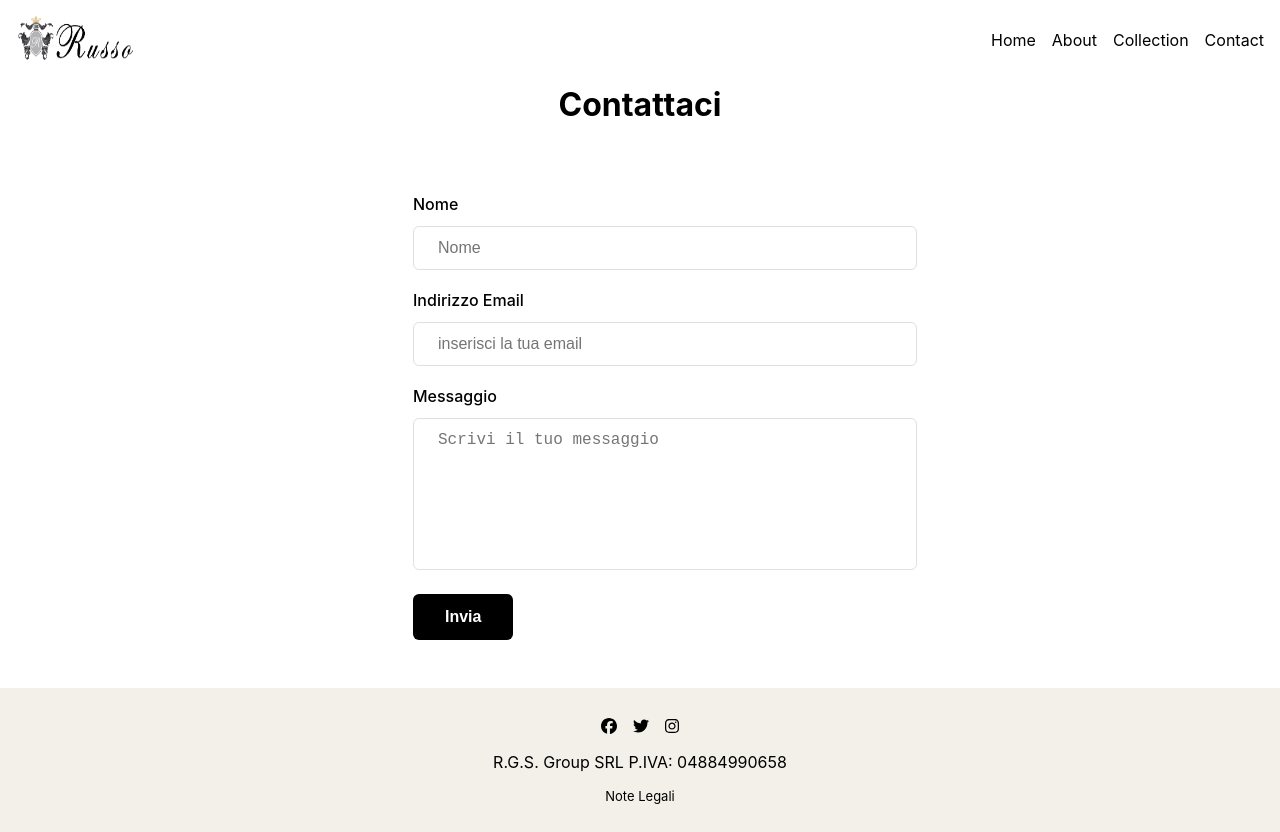
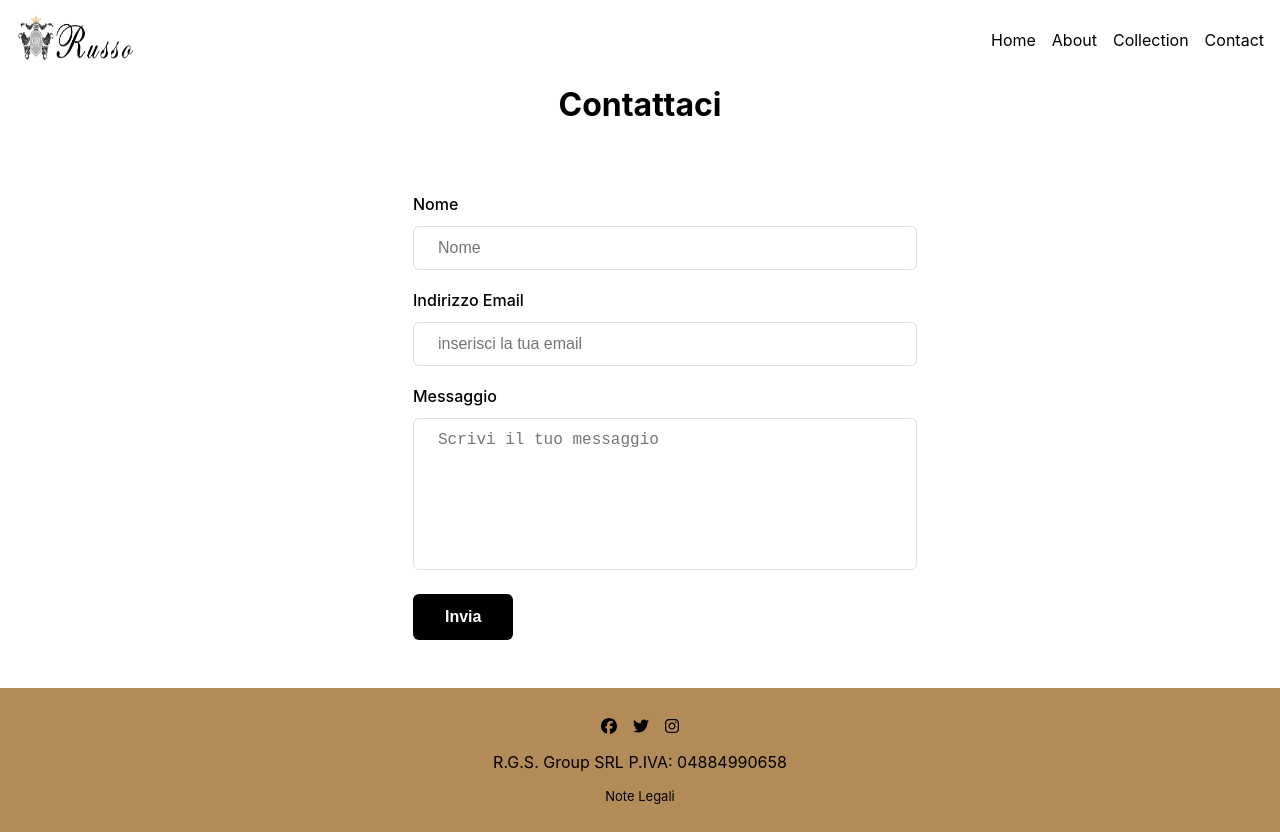
Before and after one commit to fdm89/russo-abbigliamento, a React (Create React App) app: page /contact in a window 1280 px wide. Built offline with nearby package versions, Linux system fonts and the light colour scheme.

Commit message:
adjusted scroll contact page

```diff
--- a/src/components/Contact.css
+++ b/src/components/Contact.css
@@ -10,6 +10,7 @@ h1{
     max-width: 550px;
     margin: 0 auto;
     padding: 0 24px;
+
   }
 
 .formbold-mb-5 {
--- a/src/components/Contact.js
+++ b/src/components/Contact.js
@@ -10,8 +10,12 @@ import emailjs from '@emailjs/browser';
 // RUQMrel50iD53TH2T
 
 function Contact() {
+
+
+
+
     useEffect(() => {
-        window.scrollTo({ top: 0, behavior: "instant" });
+       window.scrollTo({ top: 0, left: 0, behavior: "instant" });
       }, [])
 
       const formRef = useRef();
--- a/src/components/Footer.css
+++ b/src/components/Footer.css
@@ -3,9 +3,12 @@
     flex-direction: column;
     justify-content: center;
     align-items: center;
-    background-color: #f2f0e8;
+    background-color: #b38b59;
     height: 18vh;;
   }
+
+
+  /* f2f0e8 */
 
   .social-icons {
     display: flex;
```
